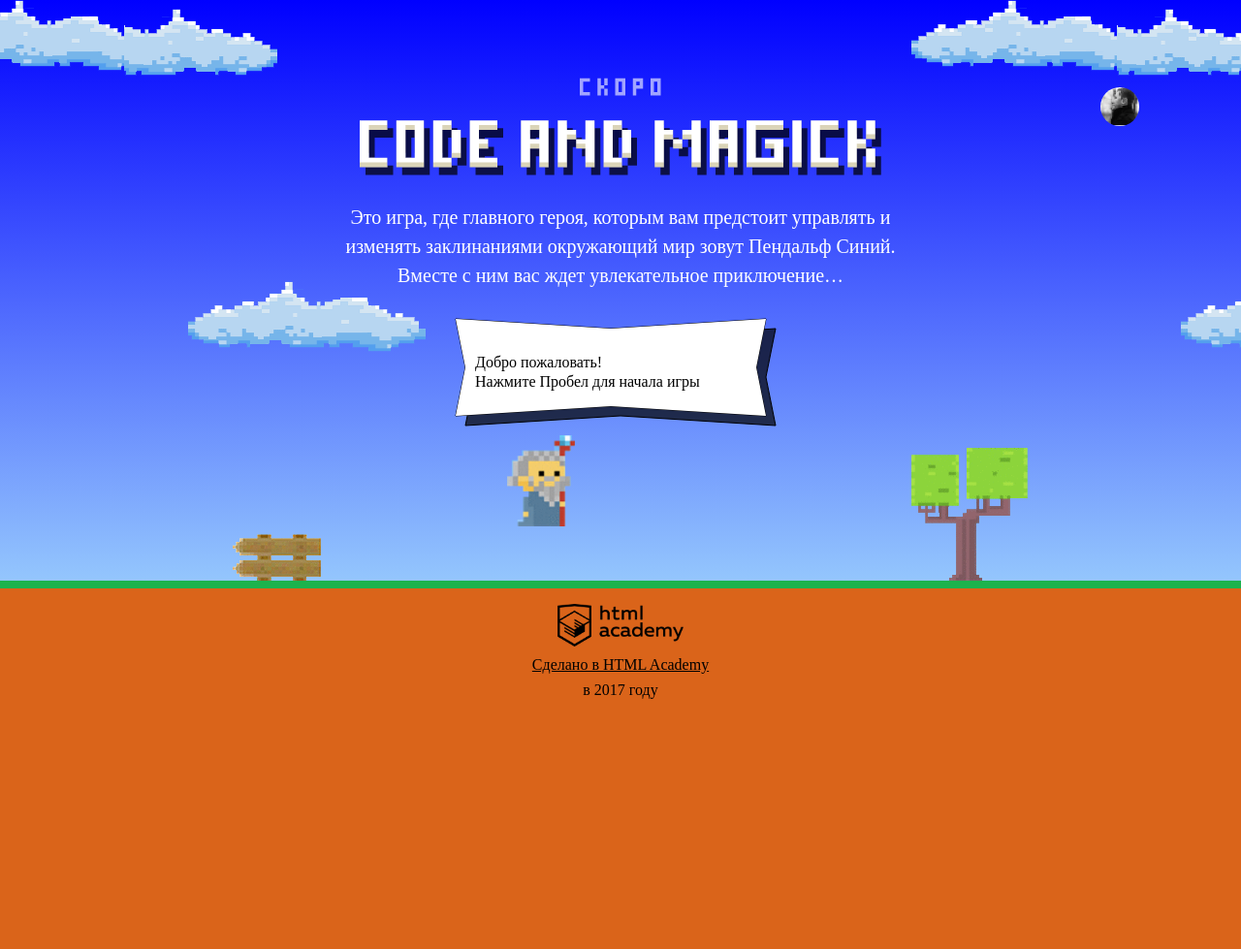
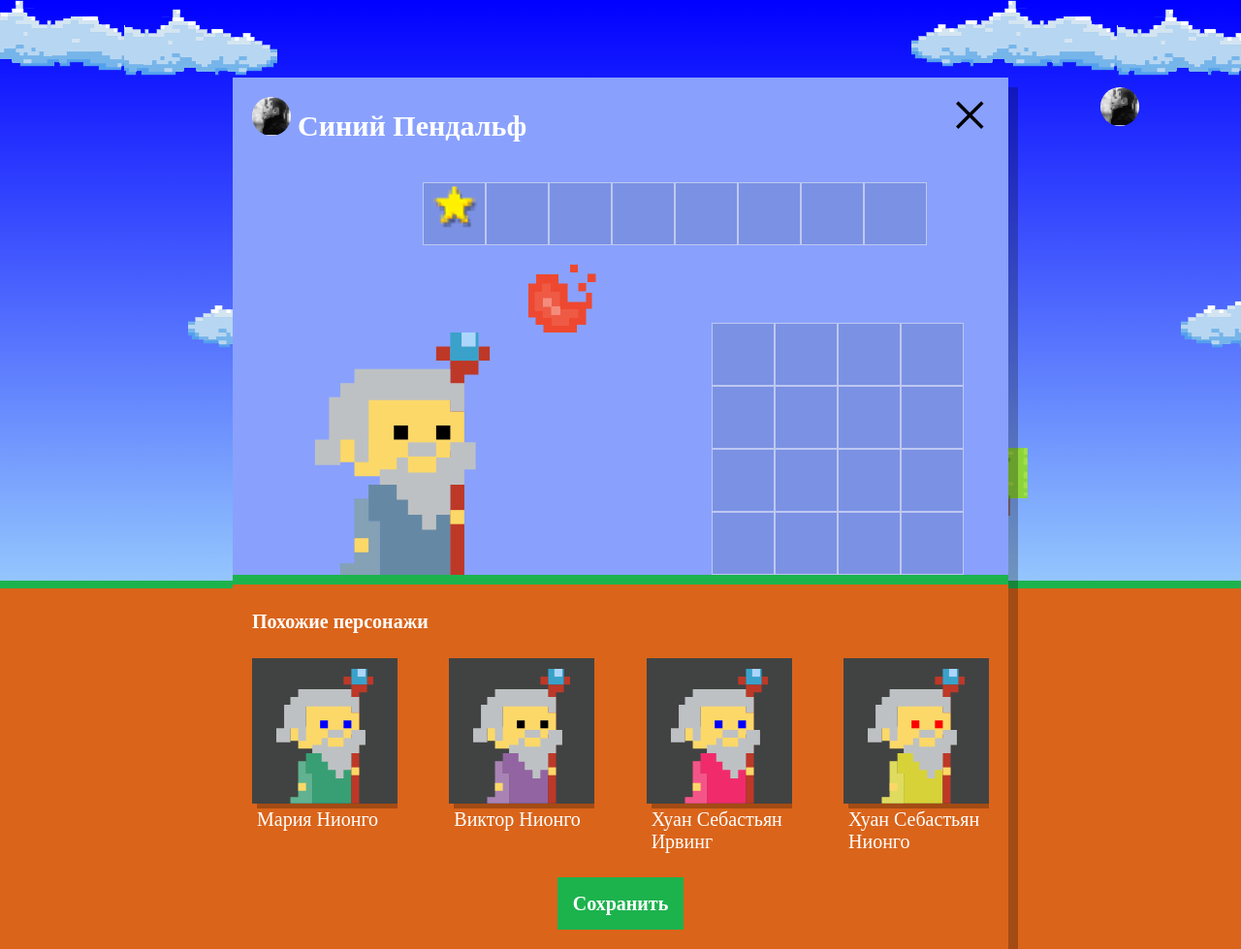
Before and after one commit to spartfin/914001-code-and-magick-18, a website: page index.html in a window 1280 px wide. Shown: the whole page at 97% size. Before the commit the page ends 800 px from the top, so only its background shows below. Drawn offline with Linux system fonts and the light colour scheme; a web font is replaced by a local one.

Commit message:
Отрендили новых магов

```diff
--- a/index.html
+++ b/index.html
@@ -199,6 +199,7 @@
   </script>
   <script src="js/game.js"></script>
   <script src="js/stat.js"></script>
+  <script src="js/setup.js"></script>
 
 </body>
 
--- /dev/null
+++ b/js/setup.js
@@ -0,0 +1,57 @@
+'use strict';
+
+(function () {
+
+  var userDialog = document.querySelector('.setup');
+  var similarListElement = userDialog.querySelector('.setup-similar-list');
+  var similarWizardTemplate = document.querySelector('#similar-wizard-template').content.querySelector('.setup-similar-item');
+  var WIZARD_NAMES = ['Иван', 'Хуан Себастьян', 'Мария', 'Кристоф', 'Виктор', 'Юлия', 'Люпита', 'Вашингтон'];
+  var WIZARD_SURNAME = ['да Марья', 'Верон', 'Мирабелла', 'Вальц', 'Онопко', 'Топольницкая', 'Нионго', 'Ирвинг'];
+  var COAT_COLORS = ['rgb(101, 137, 164)', 'rgb(241, 43, 107)', 'rgb(146, 100, 161)', 'rgb(56, 159, 117)', 'rgb(215, 210, 55)', 'rgb(0, 0, 0)'];
+  var EYES_COLORS = ['black', 'red', 'blue', 'yellow', 'green'];
+  var WIZARDS_COUNT = 4;
+
+  userDialog.classList.remove('hidden');
+
+  var getRandom = function (min, max) {
+    return Math.random() * (max - min) + min;
+  };
+
+  var generateWizards = function () {
+    var wizards = [];
+
+    for (var i = 0; i < WIZARDS_COUNT; i++) {
+      wizards.push({
+        name: WIZARD_NAMES[Math.round(getRandom(0, WIZARD_NAMES.length))] + ' ' + WIZARD_SURNAME[Math.round(getRandom(0, WIZARD_SURNAME.length))],
+        coatColor: COAT_COLORS[Math.round(getRandom(0, COAT_COLORS.length))],
+        eyesColor: EYES_COLORS[Math.round(getRandom(0, EYES_COLORS.length))]
+      });
+    }
+
+    return wizards;
+  };
+
+  var renderWizard = function (template, wizard) {
+    var wizardElement = template.cloneNode(true);
+
+    wizardElement.querySelector('.setup-similar-label').textContent = wizard.name;
+    wizardElement.querySelector('.wizard-coat').style.fill = wizard.coatColor;
+    wizardElement.querySelector('.wizard-eyes').style.fill = wizard.eyesColor;
+
+    return wizardElement;
+  };
+
+  var getSimilarWizards = function (wizards) {
+    var fragment = document.createDocumentFragment();
+
+    for (var i = 0; i < wizards.length; i++) {
+      fragment.appendChild(renderWizard(similarWizardTemplate, wizards[i]));
+    }
+    similarListElement.appendChild(fragment);
+
+    userDialog.querySelector('.setup-similar').classList.remove('hidden');
+  };
+
+  getSimilarWizards(generateWizards());
+
+})();
```
